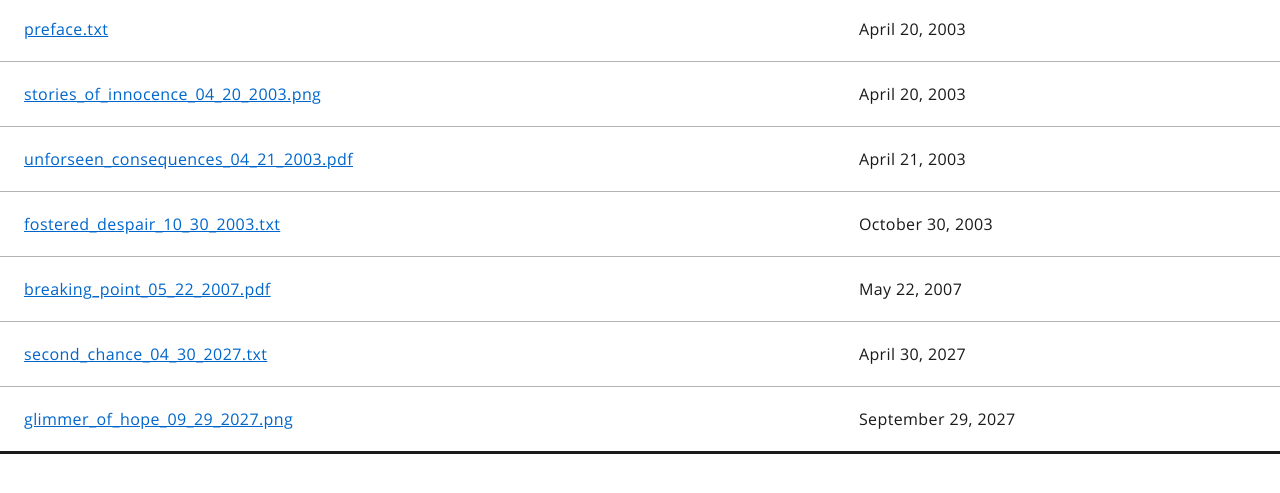
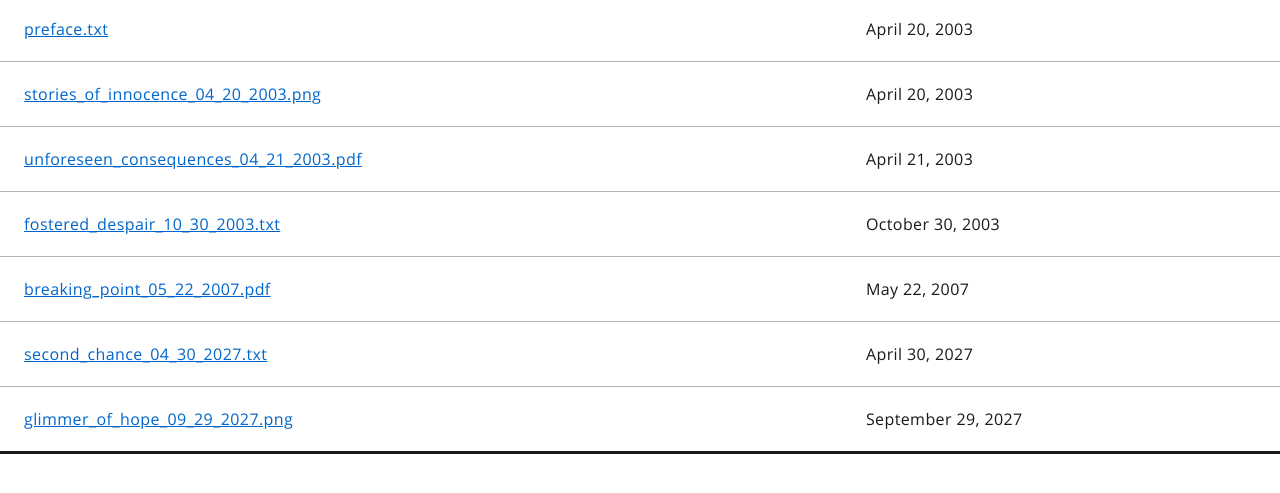
Before and after one commit to wwilliamx07/one_step_at_a_time, a plain HTML site: page maxauger04212004.html in a window 1280 px wide. Shown: the part 213-706 px from the top of the page. Drawn offline with Linux system fonts and the light colour scheme; a script that the page names is missing; a web font is replaced by a local one.

Commit message:
Update maxauger04212004.html

```diff
--- a/maxauger04212004.html
+++ b/maxauger04212004.html
@@ -251,7 +251,7 @@
             <td>April 20, 2003</td>
         </tr>
         <tr>
-            <td><a href="./unforeseen_circumstances.pdf">unforseen_consequences_04_21_2003.pdf</a></td>
+            <td><a href="./unforeseen_circumstances.pdf">unforeseen_consequences_04_21_2003.pdf</a></td>
             <td>April 21, 2003</td>
         </tr>
         <tr>
```
